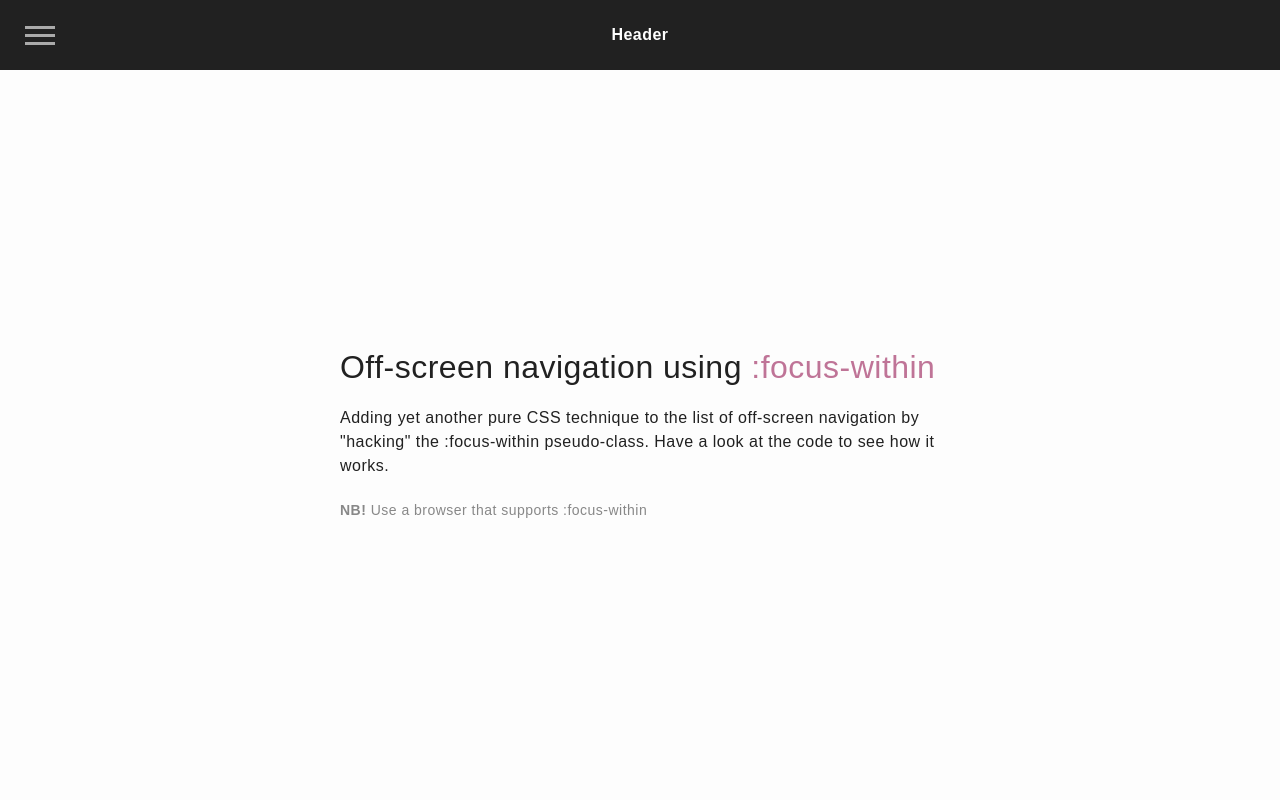
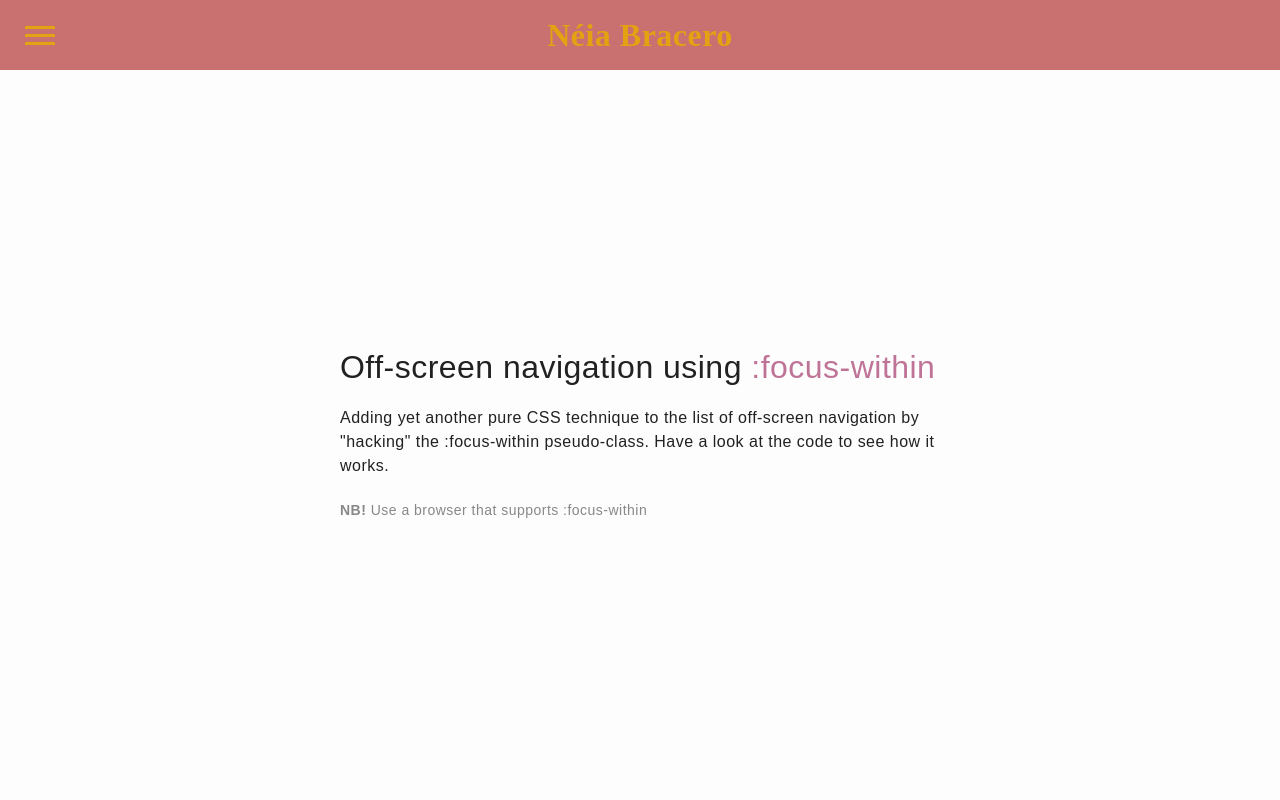
Before and after one commit to BraceroInSabot/Saloon_site, a Django app: page / in a window 1280 px wide. Run offline with Django 4.2, Linux system fonts and the light colour scheme; some libraries are stand-ins or nearby versions; some web fonts are replaced.

Commit message:
Menu Front-end completed and altered

```diff
--- a/core/static/css/menu.css
+++ b/core/static/css/menu.css
@@ -19,12 +19,14 @@ strong {
 }
 
 header {
+  font-size: xx-large;
+  font-family: 'Times New Roman', Times, serif;
   display: flex;
   position: fixed;
   width: 100%;
   height: 70px;
-  background: #212121;
-  color: #fff;
+  background: #c97070;
+  color: rgb(228, 161, 17);
   justify-content: center;
   align-items: center;
   -webkit-tap-highlight-color: rgba(0,0,0,0);
@@ -98,13 +100,13 @@ main small {
   pointer-events: auto;
   margin-left: 25px;
   touch-action: manipulation;
-  -webkit-tap-highlight-color: rgba(0,0,0,0);
+  -webkit-tap-highlight-color: rgb(0,0,0,0);
 }
 .icon-bar {
   display: block;
   width: 100%;
   height: 3px;
-  background: #aaa;
+  background: rgb(228, 161, 17);
   transition: .3s;
 }
 .icon-bar + .icon-bar {
@@ -135,11 +137,12 @@ main small {
   height: calc(100% - 70px);
   background: #ececec;
   pointer-events: auto;
-  -webkit-tap-highlight-color: rgba(0,0,0,0);
+  -webkit-tap-highlight-color: rgba(223, 226, 30, 0);
   transform: translateX(-100%);
   transition: transform .3s;
   will-change: transform;
   contain: paint;
+  color: rgb(228, 161, 17);
 }
 
 #nav-content ul {
@@ -156,7 +159,7 @@ main small {
 }
 
 #nav-content li a:hover {
-  color: #BF7497;
+  color: #c97070;
 }
 
 #nav-content li:not(.small) + .small {
@@ -171,7 +174,7 @@ main small {
 .small a {
   font-size: 12px;
   font-weight: 400;
-  color: #888;
+  color: rgb(228, 161, 17);
 }
 .small a + a {
   margin-left: 15px;
--- a/core/templates/index.html
+++ b/core/templates/index.html
@@ -14,8 +14,10 @@
     <link href="{% static 'css/menu.css' %}" rel="stylesheet">
 </head>
 <body>
+    <!-- Menu -->
+    <!-- Credits: Dannie Vinther | https://codepen.io/dannievinther/pen/NvZjvz -->
     <div class="page">
-        <header tabindex="0">Header</header>
+        <header tabindex="0">Néia Bracero</header>
         <div id="nav-container">
           <div class="bg"></div>
           <div class="button" tabindex="0">
@@ -27,13 +29,13 @@
             <ul>
               <li><a href="#0">Home</a></li>
               <li><a href="#0">Services</a></li>
-              <li><a href="#0">Blog</a></li>
               <li><a href="#0">About</a></li>
               <li><a href="#0">Contact</a></li>
-              <li class="small"><a href="#0">Facebook</a><a href="#0">Instagram</a></li>
+              <li class="small"><a href="https://www.facebook.com/profile.php?id=100063543549916">Facebook</a><a href="https://www.instagram.com/neia_bracero/">Instagram</a></li>
             </ul>
           </div>
         </div>
+        <!-- End of Menu -->
 
         <main>
           <div class="content">
```
Also changed, not shown: 1 other file.
